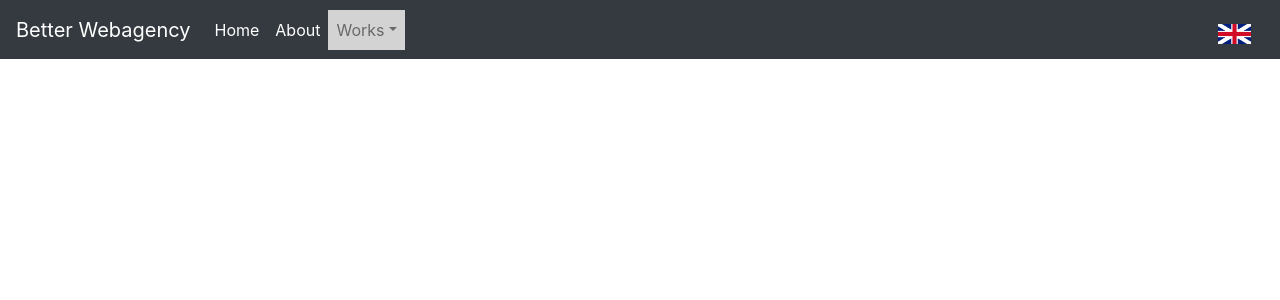
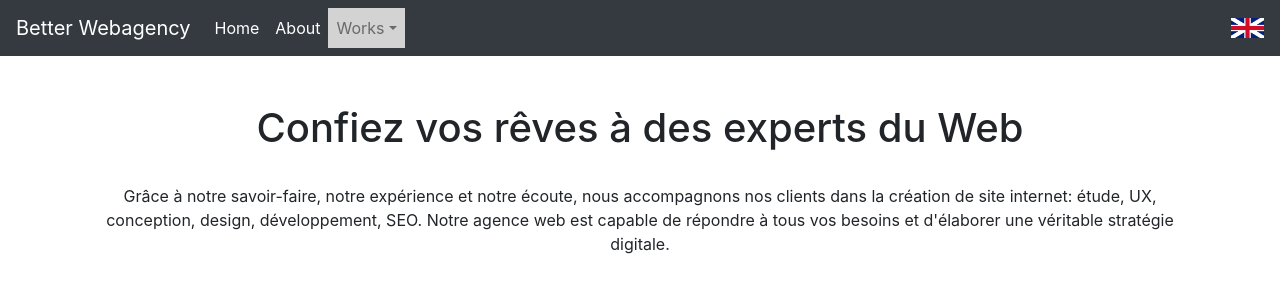
Before and after one commit to carolinlabinski/webagency, a React (Create React App) app: page /fr in a window 1280 px wide. Shown: the top 300 px of the page. Built offline with nearby package versions, Linux system fonts and the light colour scheme.

Commit message:
Adding some corrections stuff

```diff
--- a/package.json
+++ b/package.json
@@ -19,6 +19,7 @@
 		"react": "^16.13.1",
 		"react-dom": "^16.13.1",
 		"react-intl": "^4.5.3",
+		"react-router-dom": "^5.2.0",
 		"react-scripts": "3.4.1"
 	},
 	"scripts": {
--- a/src/App.js
+++ b/src/App.js
@@ -1,26 +1,25 @@
+import React, { useContext } from "react";
 import "./App.css";
 import "bootstrap/dist/css/bootstrap.css";
 import "bootstrap/dist/js/bootstrap.js";
-import $ from "jquery";
 import Home from "./pages/Home";
 import About from "./pages/About";
 import Works from "./pages/Works/";
 import Navbar from "./components/Navbar";
 import { BrowserRouter as Router, Route, Switch } from "react-router-dom";
 import { IntlProvider } from "react-intl";
-import messagesFr from "./translation/fr";
-import messagesEn from "./translation/en";
+import fr from "./translation/fr";
+import en from "./translation/en";
 import LanguageContext from "./context/LanguageContext";
-import React, { useContext } from "react";
 import StudyCase from "./components/StudyCase";
 
 const messages = {
-	fr: messagesFr,
-	en: messagesEn,
+	fr,
+	en,
 };
 
 console.log(messages);
-function App() {
+const App = () => {
 	const { language } = useContext(LanguageContext);
 
 	return (
@@ -29,16 +28,13 @@ function App() {
 				<div className="App">
 					<Navbar language={language} />
 					<Switch>
-						<Route path="/about">
-							<About />
-						</Route>
-						<Route exact path="/works">
-							<Works />
-						</Route>
+						<Route path="/about" component={About} />
+						<Route exact path="/works" component={Works} />
 						<Route path="/works/:projectSlug">
 							<StudyCase />
 						</Route>
-						<Route exact path="/">
+
+						<Route path="/">
 							<Home />
 						</Route>
 					</Switch>
@@ -46,6 +42,6 @@ function App() {
 			</Router>
 		</IntlProvider>
 	);
-}
+};
 
 export default App;
--- a/src/components/Navbar/Navbar.jsx
+++ b/src/components/Navbar/Navbar.jsx
@@ -3,14 +3,15 @@ import flaggb from "../../img/flaggb.jpg";
 import flagfr from "../../img/flagfr.jpg";
 import React, { useContext, useState, useEffect } from "react";
 import LanguageContext from "../../context/LanguageContext";
-import { FormattedMessage } from "react-intl";
 import projects from "../../data/projects";
 
-const Navbar = ({ language }) => {
-	const { toggle } = useContext(LanguageContext);
+const Navbar = () => {
+	const { toggle, language } = useContext(LanguageContext);
 	const [src, setSrc] = useState(flagfr);
 
-	useEffect(() => (language === "fr" ? setSrc(flaggb) : setSrc(flagfr)));
+	useEffect(() => {
+		language === "fr" ? setSrc(flaggb) : setSrc(flagfr);
+	}, [language]);
 
 	let projectsList = projects.map((project, key) => (
 		<div key={key}>
@@ -36,7 +37,10 @@ const Navbar = ({ language }) => {
 			>
 				<span className="navbar-toggler-icon"></span>
 			</button>
-			<div className="collapse navbar-collapse" id="navbarSupportedContent">
+			<div
+				className="collapse navbar-collapse"
+				id="navbarSupportedContent"
+			>
 				<ul className="navbar-nav mr-auto">
 					<li className="nav-item active">
 						<Link className="nav-link" id="whitetext" to="/">
@@ -61,23 +65,28 @@ const Navbar = ({ language }) => {
 						>
 							Works
 						</Link>
-						<div className="dropdown-menu" aria-labelledby="navbarDropdown">
+						<div
+							className="dropdown-menu"
+							aria-labelledby="navbarDropdown"
+						>
 							<Link className="nav-link" to="/works">
 								Case studies
 							</Link>
-							<div className="dropdown-divider" id="redtext"></div>
+							<div
+								className="dropdown-divider"
+								id="redtext"
+							></div>
 							{projectsList}
 						</div>
 					</li>
 				</ul>
-				<button className="btn" onClick={toggle}>
 				<img
 					src={src}
 					className="m-0"
 					style={{ height: "20px", right: "400px" }}
 					alt="Logo"
+					onClick={toggle}
 				/>
-				</button>
 			</div>
 		</nav>
 	);
--- a/src/components/StudyCase/StudyCase.jsx
+++ b/src/components/StudyCase/StudyCase.jsx
@@ -2,7 +2,6 @@ import React, { useState, useEffect } from "react";
 import { useParams } from "react-router-dom";
 import { FormattedMessage } from "react-intl";
 import projects from "../../data/projects";
-import { Link } from "react-router-dom";
 
 const StudyCase = () => {
 	let { projectSlug } = useParams();
@@ -10,8 +9,10 @@ const StudyCase = () => {
 	const [currentProject, setCurrentProject] = useState(null);
 
 	useEffect(() => {
-		setCurrentProject(projects.find((project) => project.slug === projectSlug));
-	});
+		setCurrentProject(
+			projects.find((project) => project.slug === projectSlug)
+		);
+	}, [projectSlug]);
 
 	return (
 		<>
@@ -20,14 +21,20 @@ const StudyCase = () => {
 					<div className="container mt-5">
 						<div className="card">
 							<div className="card-header">
-								<FormattedMessage id={currentProject.client.toUpperCase()} />
+								<FormattedMessage
+									id={currentProject.client.toUpperCase()}
+								/>
 							</div>
 							<div className="card-body">
 								<h5 className="card-title">
-									<FormattedMessage id={`${currentProject.client}.title`} />
+									<FormattedMessage
+										id={`${currentProject.client}.title`}
+									/>
 								</h5>
 								<p className="card-text">
-									<FormattedMessage id={`${currentProject.client}.description`} />
+									<FormattedMessage
+										id={`${currentProject.client}.description`}
+									/>
 								</p>
 							</div>
 						</div>
--- a/src/pages/About/About.jsx
+++ b/src/pages/About/About.jsx
@@ -16,7 +16,7 @@
 import React from "react";
 import { FormattedMessage } from "react-intl";
 
-const About = ({ modify }) => {
+const About = () => {
 	return (
 		<>
 			<div className="container mt-5">
--- a/src/pages/Home/Home.jsx
+++ b/src/pages/Home/Home.jsx
@@ -1,7 +1,16 @@
-import React from "react";
+import React, { useEffect, useContext } from "react";
 import { FormattedMessage } from "react-intl";
+import { useHistory } from "react-router-dom";
+import LanguageContext from "../../context/LanguageContext";
 
 const Home = () => {
+	const history = useHistory();
+	const { language } = useContext(LanguageContext);
+
+	useEffect(() => {
+		history.push(`/${language}`);
+	}, [language]);
+
 	return (
 		<>
 			<div className="container mt-5">
```
Also changed, not shown: 1 other file (tests, documents, lock files or other folders). Lines whose indentation alone changed are shown as unchanged.
